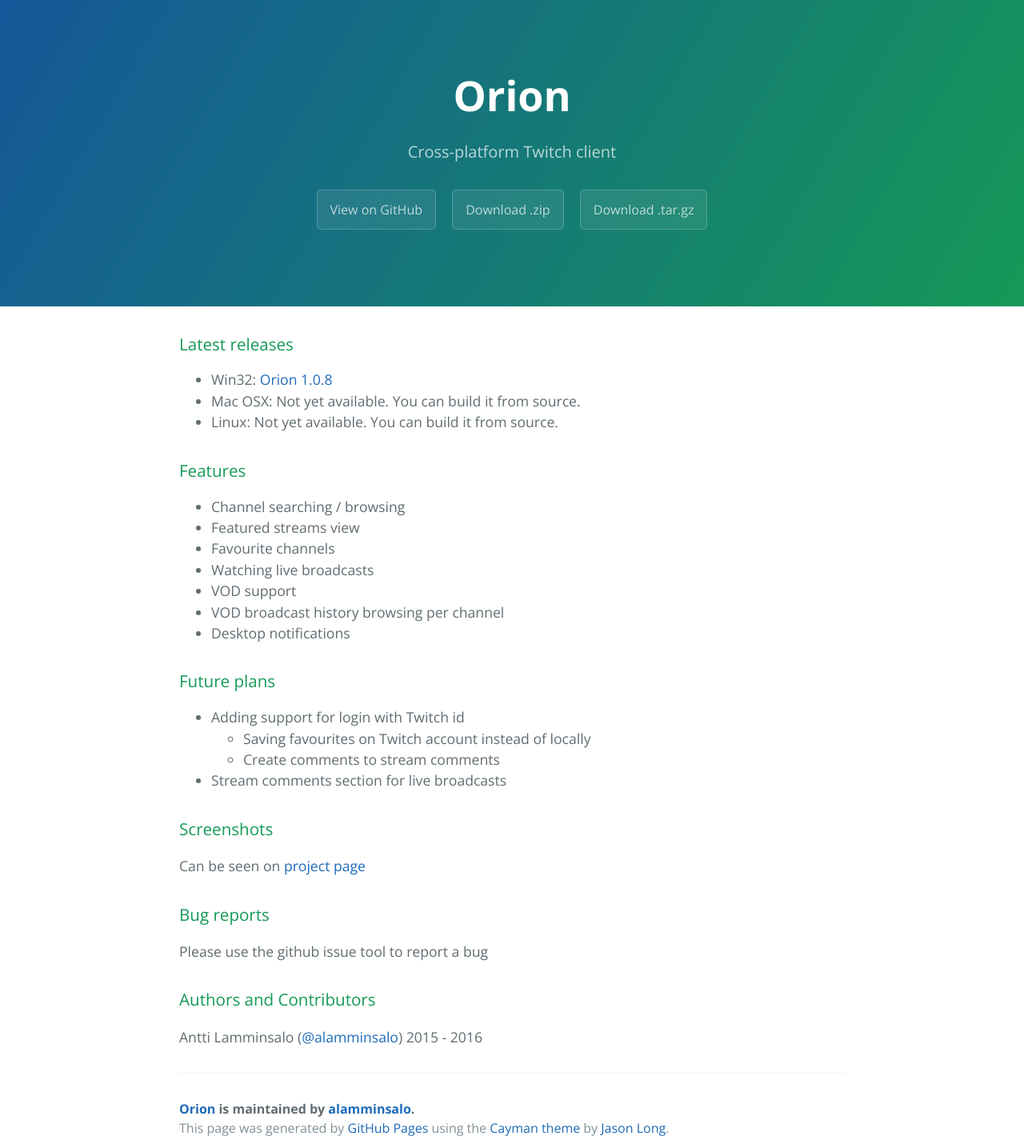
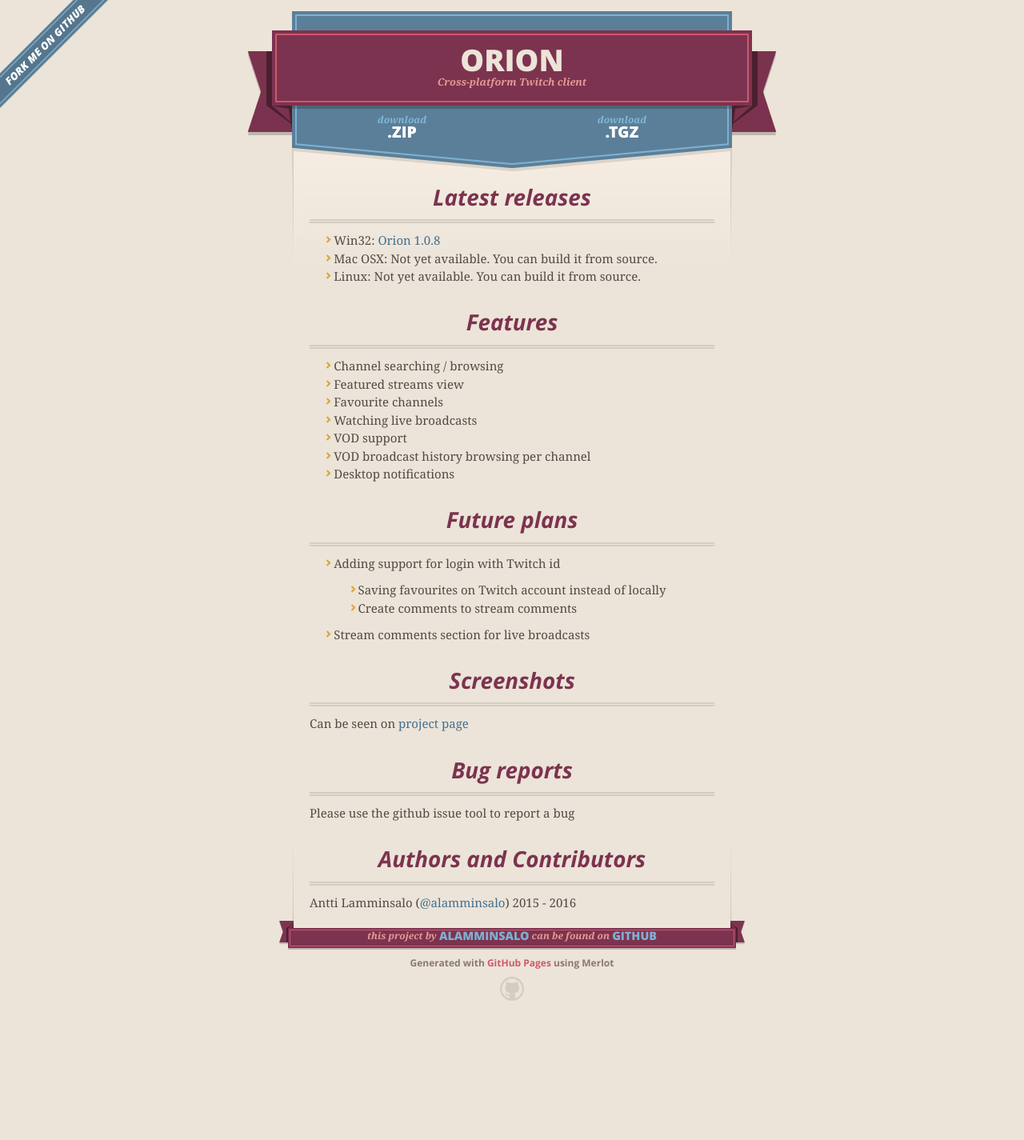
Before and after one commit to alamminsalo/orion, a plain HTML site: page index.html in a window 1280 px wide. Shown: the whole page at 80% size. After the commit the page ends 1291 px from the top, so only its background shows below. Drawn offline with nearby package versions, Linux system fonts and the light colour scheme.

Commit message:
Create gh-pages branch via GitHub

```diff
--- a/index.html
+++ b/index.html
@@ -1,25 +1,52 @@
 <!DOCTYPE html>
-<html lang="en-us">
+<html>
   <head>
-    <meta charset="UTF-8">
+    <meta charset='utf-8'>
+    <meta http-equiv="X-UA-Compatible" content="chrome=1">
+    <meta name="viewport" content="width=640">
+
+    <link rel="stylesheet" href="stylesheets/core.css" media="screen">
+    <link rel="stylesheet" href="stylesheets/mobile.css" media="handheld, only screen and (max-device-width:640px)">
+    <link rel="stylesheet" href="stylesheets/github-light.css">
+
+    <script type="text/javascript" src="javascripts/modernizr.js"></script>
+    <script type="text/javascript" src="https://ajax.googleapis.com/ajax/libs/jquery/1.7.1/jquery.min.js"></script>
+    <script type="text/javascript" src="javascripts/headsmart.min.js"></script>
+    <script type="text/javascript">
+      $(document).ready(function () {
+        $('#main_content').headsmart()
+      })
+    </script>
     <title>Orion by alamminsalo</title>
-    <meta name="viewport" content="width=device-width, initial-scale=1">
-    <link rel="stylesheet" type="text/css" href="stylesheets/normalize.css" media="screen">
-    <link href='https://fonts.googleapis.com/css?family=Open+Sans:400,700' rel='stylesheet' type='text/css'>
-    <link rel="stylesheet" type="text/css" href="stylesheets/stylesheet.css" media="screen">
-    <link rel="stylesheet" type="text/css" href="stylesheets/github-light.css" media="screen">
   </head>
+
   <body>
-    <section class="page-header">
-      <h1 class="project-name">Orion</h1>
-      <h2 class="project-tagline">Cross-platform Twitch client</h2>
-      <a href="https://github.com/alamminsalo/orion" class="btn">View on GitHub</a>
-      <a href="https://github.com/alamminsalo/orion/zipball/master" class="btn">Download .zip</a>
-      <a href="https://github.com/alamminsalo/orion/tarball/master" class="btn">Download .tar.gz</a>
-    </section>
+    <a id="forkme_banner" href="https://github.com/alamminsalo/orion">View on GitHub</a>
+    <div class="shell">
 
-    <section class="main-content">
-      <h3>
+      <header>
+        <span class="ribbon-outer">
+          <span class="ribbon-inner">
+            <h1>Orion</h1>
+            <h2>Cross-platform Twitch client</h2>
+          </span>
+          <span class="left-tail"></span>
+          <span class="right-tail"></span>
+        </span>
+      </header>
+
+      <section id="downloads">
+        <span class="inner">
+          <a href="https://github.com/alamminsalo/orion/zipball/master" class="zip"><em>download</em> .ZIP</a><a href="https://github.com/alamminsalo/orion/tarball/master" class="tgz"><em>download</em> .TGZ</a>
+        </span>
+      </section>
+
+
+      <span class="banner-fix"></span>
+
+
+      <section id="main_content">
+        <h3>
 <a id="latest-releases" class="anchor" href="#latest-releases" aria-hidden="true"><span aria-hidden="true" class="octicon octicon-link"></span></a>Latest releases</h3>
 
 <ul>
@@ -70,14 +97,21 @@
 <a id="authors-and-contributors" class="anchor" href="#authors-and-contributors" aria-hidden="true"><span aria-hidden="true" class="octicon octicon-link"></span></a>Authors and Contributors</h3>
 
 <p>Antti Lamminsalo (<a href="https://github.com/alamminsalo" class="user-mention">@alamminsalo</a>) 2015 - 2016</p>
+      </section>
 
-      <footer class="site-footer">
-        <span class="site-footer-owner"><a href="https://github.com/alamminsalo/orion">Orion</a> is maintained by <a href="https://github.com/alamminsalo">alamminsalo</a>.</span>
-
-        <span class="site-footer-credits">This page was generated by <a href="https://pages.github.com">GitHub Pages</a> using the <a href="https://github.com/jasonlong/cayman-theme">Cayman theme</a> by <a href="https://twitter.com/jasonlong">Jason Long</a>.</span>
+      <footer>
+        <span class="ribbon-outer">
+          <span class="ribbon-inner">
+            <p>this project by <a href="https://github.com/alamminsalo">alamminsalo</a> can be found on <a href="https://github.com/alamminsalo/orion">GitHub</a></p>
+          </span>
+          <span class="left-tail"></span>
+          <span class="right-tail"></span>
+        </span>
+        <p>Generated with <a href="https://pages.github.com">GitHub Pages</a> using Merlot</p>
+        <span class="octocat"></span>
       </footer>
 
-    </section>
+    </div>
 
 
   </body>
```
